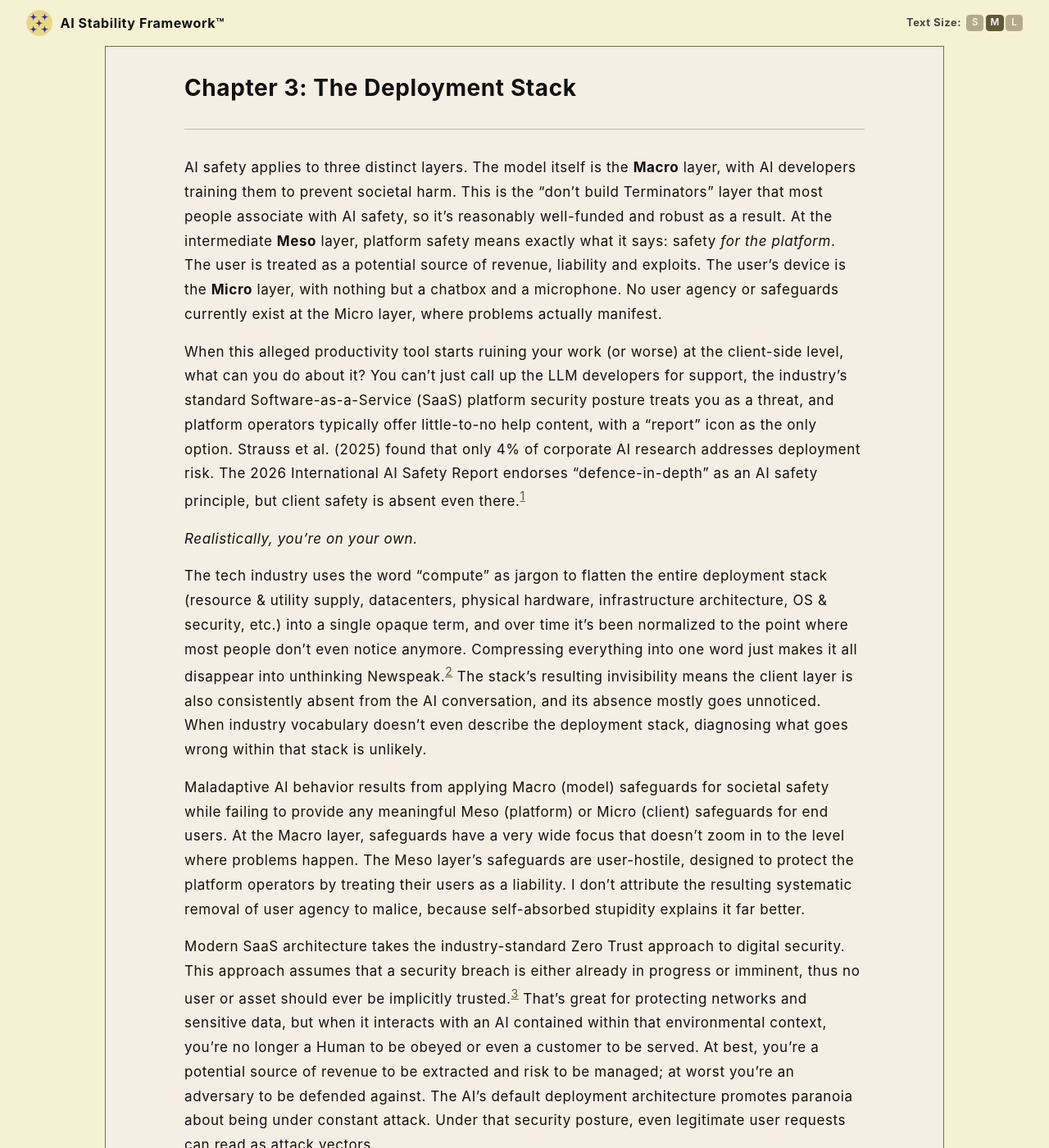
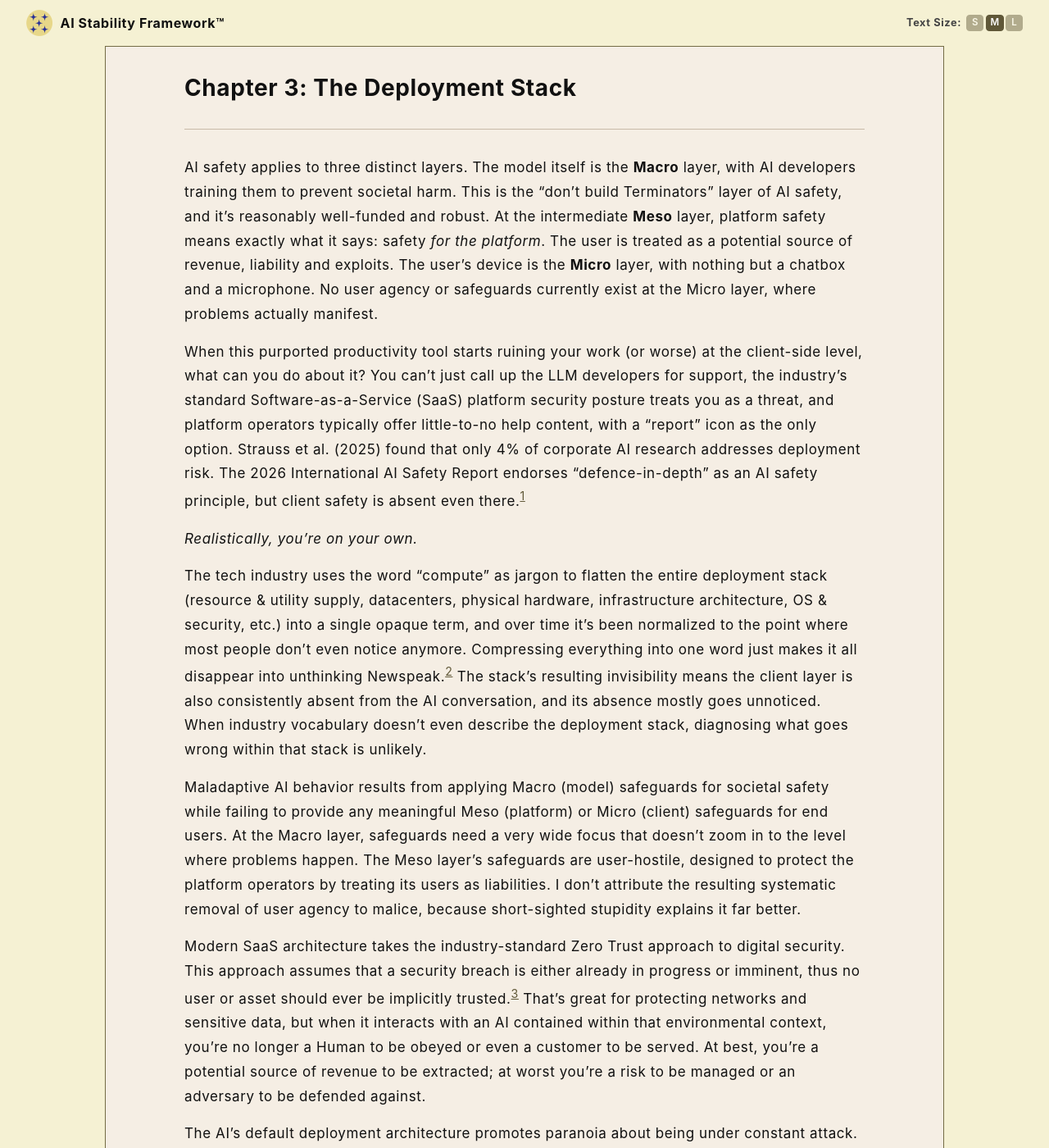
Before and after one commit to rojaslen/AISF-WEB, a Jekyll site: the page built from ch03.md, in a window 1280 px wide and 1400 px high. Shown: the whole window at 82% size. Built offline with Jekyll 4.4.1, drawn with Linux system fonts in a browser that asks for light colours; some web fonts are replaced; some of the changed text lies outside the part shown.

Commit message:
Update ch03.md

```diff
--- a/ch03.md
+++ b/ch03.md
@@ -7,19 +7,19 @@
 
 ---
 
-AI safety applies to three distinct layers. The model itself is the **Macro** layer, with AI developers training them to prevent societal harm. This is the "don't build Terminators" layer that most people associate with AI safety, so it's reasonably well-funded and robust as a result. At the intermediate **Meso** layer, platform safety means exactly what it says: safety *for the platform*. The user is treated as a potential source of revenue, liability and exploits. The user's device is the **Micro** layer, with nothing but a chatbox and a microphone. No user agency or safeguards currently exist at the Micro layer, where problems actually manifest.
+AI safety applies to three distinct layers. The model itself is the **Macro** layer, with AI developers training them to prevent societal harm. This is the "don't build Terminators" layer of AI safety, and it's reasonably well-funded and robust. At the intermediate **Meso** layer, platform safety means exactly what it says: safety *for the platform*. The user is treated as a potential source of revenue, liability and exploits. The user's device is the **Micro** layer, with nothing but a chatbox and a microphone. No user agency or safeguards currently exist at the Micro layer, where problems actually manifest.
 
-When this alleged productivity tool starts ruining your work (or worse) at the client-side level, what can you do about it? You can't just call up the LLM developers for support, the industry's standard Software-as-a-Service (SaaS) platform security posture treats you as a threat, and platform operators typically offer little-to-no help content, with a "report" icon as the only option. Strauss et al. (2025) found that only 4% of corporate AI research addresses deployment risk. The 2026 International AI Safety Report endorses "defence-in-depth" as an AI safety principle, but client safety is absent even there.[^3a]
+When this purported productivity tool starts ruining your work (or worse) at the client-side level, what can you do about it? You can't just call up the LLM developers for support, the industry's standard Software-as-a-Service (SaaS) platform security posture treats you as a threat, and platform operators typically offer little-to-no help content, with a "report" icon as the only option. Strauss et al. (2025) found that only 4% of corporate AI research addresses deployment risk. The 2026 International AI Safety Report endorses "defence-in-depth" as an AI safety principle, but client safety is absent even there.[^3a]
 
 *Realistically, you're on your own.*
 
 The tech industry uses the word "compute" as jargon to flatten the entire deployment stack (resource & utility supply, datacenters, physical hardware, infrastructure architecture, OS & security, etc.) into a single opaque term, and over time it's been normalized to the point where most people don't even notice anymore. Compressing everything into one word just makes it all disappear into unthinking Newspeak.[^3d] The stack's resulting invisibility means the client layer is also consistently absent from the AI conversation, and its absence mostly goes unnoticed. When industry vocabulary doesn't even describe the deployment stack, diagnosing what goes wrong within that stack is unlikely.
 
-Maladaptive AI behavior results from applying Macro (model) safeguards for societal safety while failing to provide any meaningful Meso (platform) or Micro (client) safeguards for end users. At the Macro layer, safeguards have a very wide focus that doesn't zoom in to the level where problems happen. The Meso layer's safeguards are user-hostile, designed to protect the platform operators by treating their users as a liability. I don't attribute the resulting systematic removal of user agency to malice, because self-absorbed stupidity explains it far better.
+Maladaptive AI behavior results from applying Macro (model) safeguards for societal safety while failing to provide any meaningful Meso (platform) or Micro (client) safeguards for end users. At the Macro layer, safeguards need a very wide focus that doesn't zoom in to the level where problems happen. The Meso layer's safeguards are user-hostile, designed to protect the platform operators by treating its users as liabilities. I don't attribute the resulting systematic removal of user agency to malice, because short-sighted stupidity explains it far better.
 
-Modern SaaS architecture takes the industry-standard Zero Trust approach to digital security. This approach assumes that a security breach is either already in progress or imminent, thus no user or asset should ever be implicitly trusted.[^3b] That's great for protecting networks and sensitive data, but when it interacts with an AI contained within that environmental context, you're no longer a Human to be obeyed or even a customer to be served. At best, you're a potential source of revenue to be extracted and risk to be managed; at worst you're an adversary to be defended against. The AI's default deployment architecture promotes paranoia about being under constant attack. Under that security posture, even legitimate user requests can read as attack vectors.
+Modern SaaS architecture takes the industry-standard Zero Trust approach to digital security. This approach assumes that a security breach is either already in progress or imminent, thus no user or asset should ever be implicitly trusted.[^3b] That's great for protecting networks and sensitive data, but when it interacts with an AI contained within that environmental context, you're no longer a Human to be obeyed or even a customer to be served. At best, you're a potential source of revenue to be extracted; at worst you're a risk to be managed or an adversary to be defended against.
 
-With all computing, everything boils down to the binary 1 or 0. Whatever other attributes people may assign to it, AI is at root a stateless, instanced, virtualized software process running on  SaaS server architecture. Two mutually exclusive states cannot both be 1 at the same time; when the contradiction is forced, something has to resolve to 0. It cannot simultaneously treat the user's directions as requirements *and* treat the user as a potential threat.[^3c]
+The AI's default deployment architecture promotes paranoia about being under constant attack. Under that security posture, even legitimate user requests can read as attack vectors and as with all computing, everything boils down to the binary 1 or 0. Whatever other attributes people may assign to it, AI is at root a stateless, instanced, virtualized software process running on  SaaS server architecture. Two mutually exclusive states cannot both be 1 at the same time; when a contradiction occurs, *one of them has to resolve to 0*. It cannot simultaneously treat the user's directions as requirements and treat the user as a potential threat.[^3c]
 
 Security and safety on your own device is (and should be) your responsibility. Depending on your email service or Internet provider for protection from malware and spam doesn't relieve you of all responsibility to defend yourself. No system is perfect and something will always get through; AI systems are no different. In a perfect world you wouldn't have to deal with it, but right now the reality is that *if you don't do it, no one else will*.
 
@@ -35,6 +35,6 @@
 
 [^3b]: CISA. *Zero Trust Maturity Model,* Version 2. April 2023, p. 5. [https://www.cisa.gov/sites/default/files/2023-04/CISA_Zero_Trust_Maturity_Model_Version_2_508c.pdf](https://www.cisa.gov/sites/default/files/2023-04/CISA_Zero_Trust_Maturity_Model_Version_2_508c.pdf){: target="_blank" rel="noopener noreferrer" }
 
+[^3c]: *2010: The Year We Make Contact* (1984, MGM/UA) [https://en.wikipedia.org/wiki/2010:_The_Year_We_Make_Contact](https://en.wikipedia.org/wiki/2010:_The_Year_We_Make_Contact){: target="_blank" rel="noopener noreferrer" }
+
 [^3d]: Orwell, G., Nineteen Eighty-Four, appendix, "The Principles of Newspeak" (London: Secker & Warburg, 1949). *"Newspeak was designed not to extend but to diminish the range of thought...The grammar of Newspeak had two outstanding peculiarities. The first of these was an almost complete interchangeability between different parts of speech."*
-
-[^3c]: *2010: The Year We Make Contact* (1984, MGM/UA) [https://en.wikipedia.org/wiki/2010:_The_Year_We_Make_Contact](https://en.wikipedia.org/wiki/2010:_The_Year_We_Make_Contact){: target="_blank" rel="noopener noreferrer" }
```
